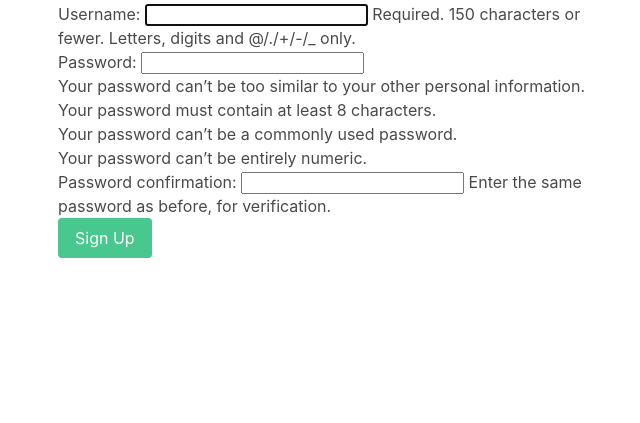
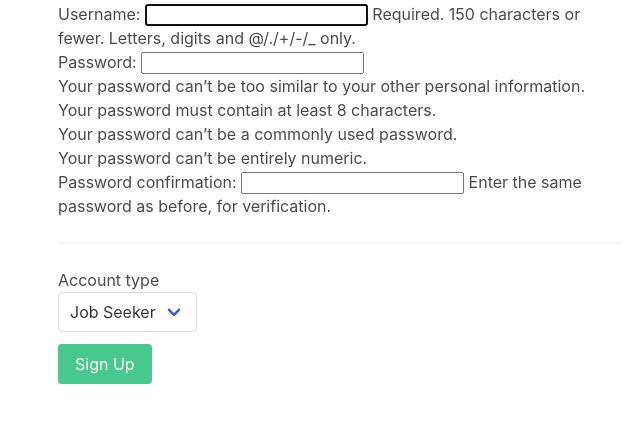
Before and after one commit to rohit250799/jobkarle, a Django app: page /signup/ in a window 1280 px wide. Shown: the part 162-585 px from the top of the page, without its empty margins (300-940 px from the left). Run offline with Django 5.2, Linux system fonts and the light colour scheme.

Commit message:
Creating the account type field in the signup form with the options for jobseeker and employer

```diff
--- a/nawkree/core/templates/core/signup.html
+++ b/nawkree/core/templates/core/signup.html
@@ -11,6 +11,20 @@
 
                     {{ form.as_p }}
 
+                    <hr>
+
+                    <div class="field">
+                        <label>Account type</label>
+                        <div class="control">
+                            <div class="select">
+                                <select name="account_type">
+                                    <option value="jobseeker" selected>Job Seeker</option>
+                                    <option value="employer">Employer</option>
+                                </select>
+                            </div>
+                        </div>
+                    </div>
+
                     <div class="field">
                         <div class="control">
                             <button class="button is-success">Sign Up</button>
```
